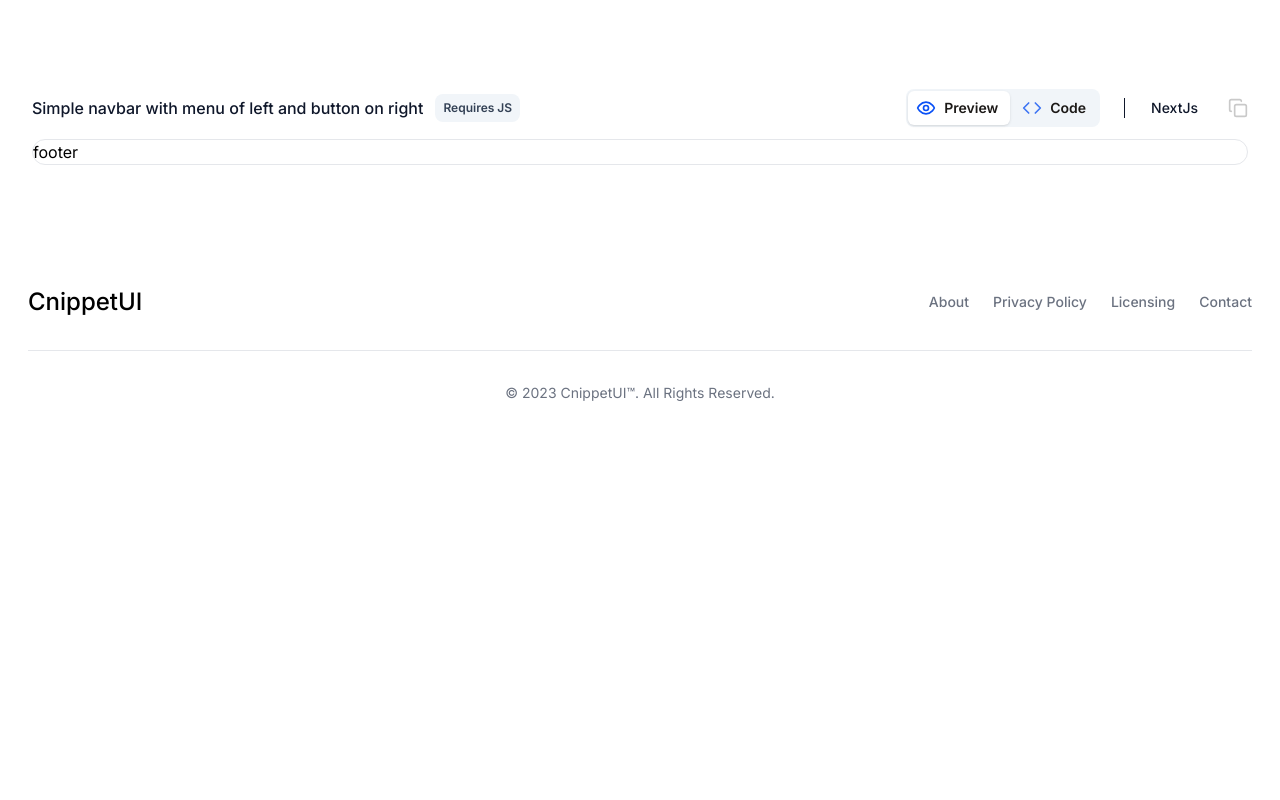
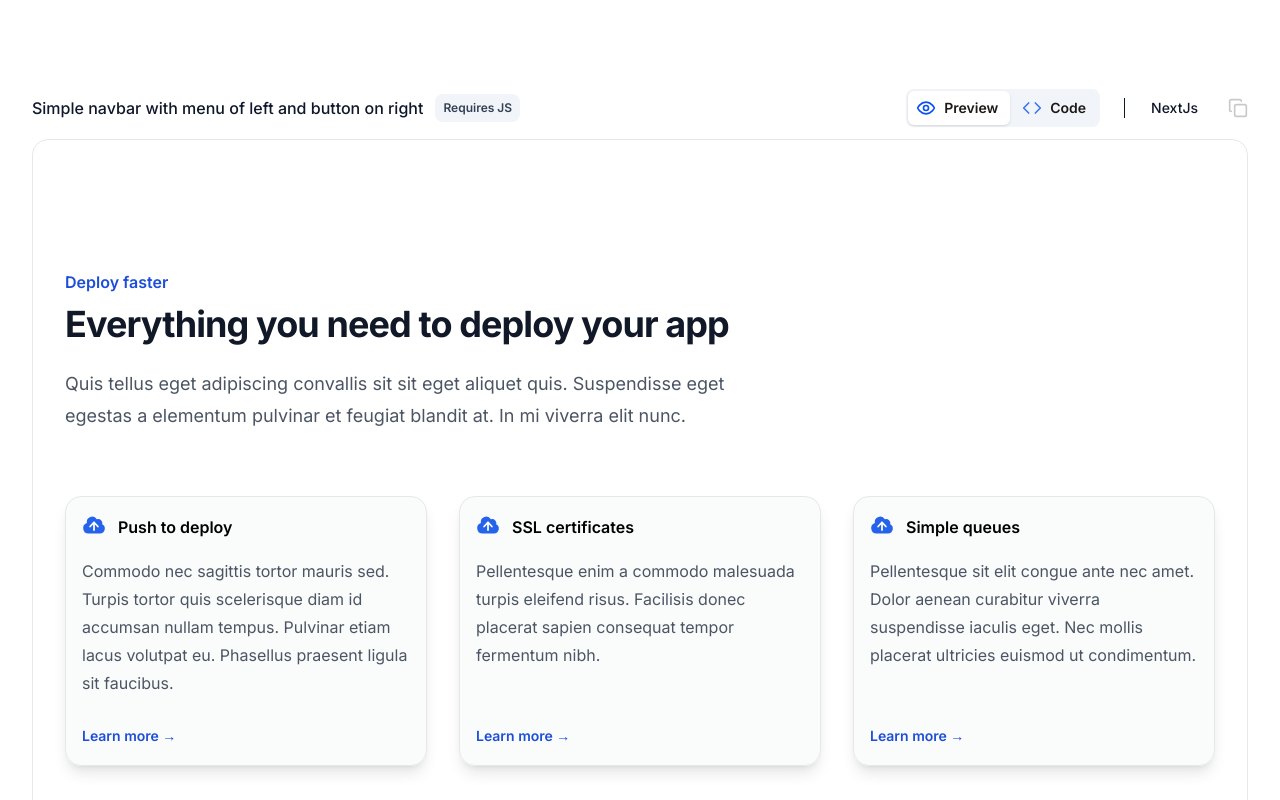
Before and after one commit to in-deepaknegi/cnippet-ui-v1.0.1, a Next.js app: page /components/application-ui/feature in a window 1280 px wide. Shown: the part 2100-2900 px from the top of the page. Before the commit the page ends 2543 px from the top, so only its background shows below. Built offline with nearby package versions, Linux system fonts and the light colour scheme.

Commit message:
added feature-component -3

```diff
--- a/pages/ui/feature/Hero.jsx
+++ b/pages/ui/feature/Hero.jsx
@@ -298,14 +298,78 @@ const Hero = () => {
                                 </button>
                             </div>
 
-                            <div className='col-span-2 row-start-2 min-w-0 mt-3 border rounded-2xl'>
+                            <div className='col-span-2 row-start-2 min-w-0 mt-3 '>
                                 {activeTab3 === 0 ? (
-                                    <>
-                                        <footer>
-                                            footer
-                                        </footer>
-                                        {/* <div className='bg-gray-100 h-[10rem]'></div> */}
-                                    </>
+                                    <section className='bg-white py-24 border rounded-2xl sm:py-32'>
+                                        <div className='mx-auto max-w-7xl px-6 lg:px-8'>
+                                            <div className='max-w-2xl text-left'>
+                                                <h2 className='text-base font-semibold leading-7 text-blue-700'>
+                                                    Deploy faster
+                                                </h2>
+                                                <p className='mt-2 text-3xl font-bold tracking-[-0.025em] text-gray-900 sm:text-4xl'>
+                                                    Everything you need to deploy your app
+                                                </p>
+                                                <p className='mt-6 text-lg leading-8 text-gray-600'>
+                                                    Quis tellus eget adipiscing convallis sit sit eget aliquet quis. Suspendisse eget egestas a elementum pulvinar et feugiat blandit at. In mi viverra elit nunc.
+                                                </p>
+                                            </div>
+                                            <div className='mx-auto mt-10 max-w-2xl sm:mt-12 lg:mt-16 lg:max-w-none'>
+                                                <dl className='mx-auto grid md:max-w-xl grid-cols-1 gap-x-8 gap-y-16 lg:max-w-none lg:grid-cols-3'>
+                                                    <div className='p-4 bg-gray-100/40 rounded-2xl shadow-lg flex flex-col border'>
+                                                        <dt className='flex text-center gap-x-3 text-base font-semibold leading-7'>
+                                                            <svg xmlns="http://www.w3.org/2000/svg" viewBox="0 0 20 20" fill="currentColor" aria-hidden="true" className='w-6 h-6 text-blue-600'><path fillRule="evenodd" d="M5.5 17a4.5 4.5 0 01-1.44-8.765 4.5 4.5 0 018.302-3.046 3.5 3.5 0 014.504 4.272A4 4 0 0115 17H5.5zm3.75-2.75a.75.75 0 001.5 0V9.66l1.95 2.1a.75.75 0 101.1-1.02l-3.25-3.5a.75.75 0 00-1.1 0l-3.25 3.5a.75.75 0 101.1 1.02l1.95-2.1v4.59z" clipRule="evenodd"></path></svg>
+                                                            Push to deploy
+                                                        </dt>
+                                                        <dd className='mt-4 flex flex-auto flex-col text-base leading-7 text-gray-600'>
+                                                            <p className='flex-auto'>
+                                                                Commodo nec sagittis tortor mauris sed. Turpis tortor quis scelerisque diam id accumsan nullam tempus. Pulvinar etiam lacus volutpat eu. Phasellus praesent ligula sit faucibus.
+                                                            </p>
+                                                            <p className='mt-6'>
+                                                                <a href="/" className='text-sm font-semibold leading-6 text-blue-700'>
+                                                                    Learn more
+                                                                    <span> →</span>
+                                                                </a>
+                                                            </p>
+                                                        </dd>
+                                                    </div>
+                                                    <div className='p-4 bg-gray-100/40 rounded-2xl shadow-lg flex flex-col border'>
+                                                        <dt className='flex text-center gap-x-3 text-base font-semibold leading-7'>
+                                                            <svg xmlns="http://www.w3.org/2000/svg" viewBox="0 0 20 20" fill="currentColor" aria-hidden="true" className='w-6 h-6 text-blue-600'><path fillRule="evenodd" d="M5.5 17a4.5 4.5 0 01-1.44-8.765 4.5 4.5 0 018.302-3.046 3.5 3.5 0 014.504 4.272A4 4 0 0115 17H5.5zm3.75-2.75a.75.75 0 001.5 0V9.66l1.95 2.1a.75.75 0 101.1-1.02l-3.25-3.5a.75.75 0 00-1.1 0l-3.25 3.5a.75.75 0 101.1 1.02l1.95-2.1v4.59z" clipRule="evenodd"></path></svg>
+                                                            SSL certificates
+                                                        </dt>
+                                                        <dd className='mt-4 flex flex-auto flex-col text-base leading-7 text-gray-600'>
+                                                            <p className='flex-auto'>
+                                                                Pellentesque enim a commodo malesuada turpis eleifend risus. Facilisis donec placerat sapien consequat tempor fermentum nibh.
+                                                            </p>
+                                                            <p className='mt-6'>
+                                                                <a href="/" className='text-sm font-semibold leading-6 text-blue-700'>
+                                                                    Learn more
+                                                                    <span> →</span>
+                                                                </a>
+                                                            </p>
+                                                        </dd>
+                                                    </div>
+                                                    <div className='p-4 bg-gray-100/40 rounded-2xl shadow-lg flex flex-col border'>
+                                                        <dt className='flex text-center gap-x-3 text-base font-semibold leading-7'>
+                                                            <svg xmlns="http://www.w3.org/2000/svg" viewBox="0 0 20 20" fill="currentColor" aria-hidden="true" className='w-6 h-6 text-blue-600'><path fillRule="evenodd" d="M5.5 17a4.5 4.5 0 01-1.44-8.765 4.5 4.5 0 018.302-3.046 3.5 3.5 0 014.504 4.272A4 4 0 0115 17H5.5zm3.75-2.75a.75.75 0 001.5 0V9.66l1.95 2.1a.75.75 0 101.1-1.02l-3.25-3.5a.75.75 0 00-1.1 0l-3.25 3.5a.75.75 0 101.1 1.02l1.95-2.1v4.59z" clipRule="evenodd"></path></svg>
+                                                            Simple queues
+                                                        </dt>
+                                                        <dd className='mt-4 flex flex-auto flex-col text-base leading-7 text-gray-600'>
+                                                            <p className='flex-auto'>
+                                                                Pellentesque sit elit congue ante nec amet. Dolor aenean curabitur viverra suspendisse iaculis eget. Nec mollis placerat ultricies euismod ut condimentum.
+                                                            </p>
+                                                            <p className='mt-6'>
+                                                                <a href="/" className='text-sm font-semibold leading-6 text-blue-700'>
+                                                                    Learn more
+                                                                    <span> →</span>
+                                                                </a>
+                                                            </p>
+                                                        </dd>
+                                                    </div>
+                                                </dl>
+                                            </div>
+                                        </div>
+                                    </section>
                                 ) : (
                                     <div>code</div>
                                 )}
```
